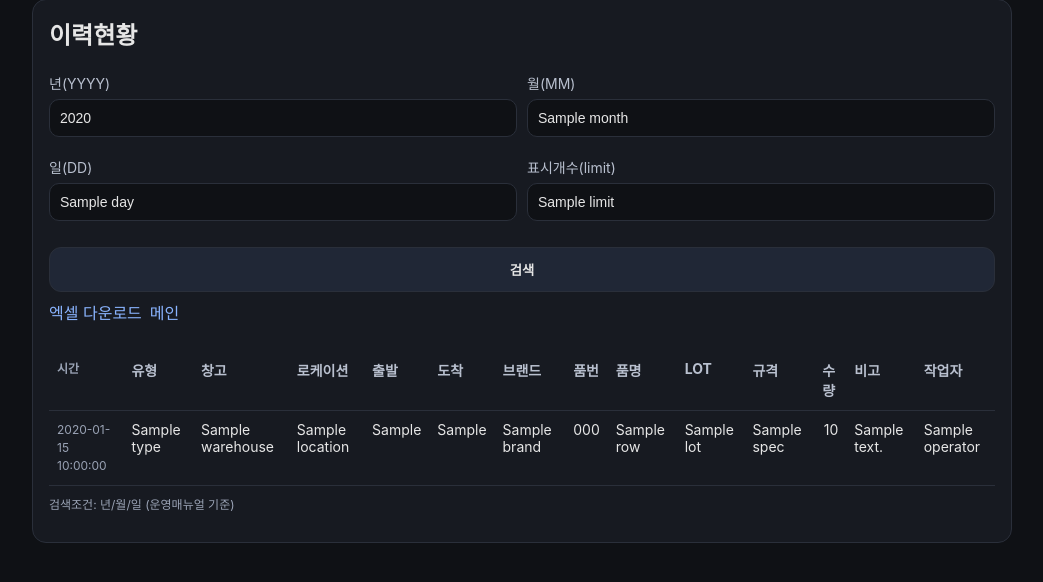
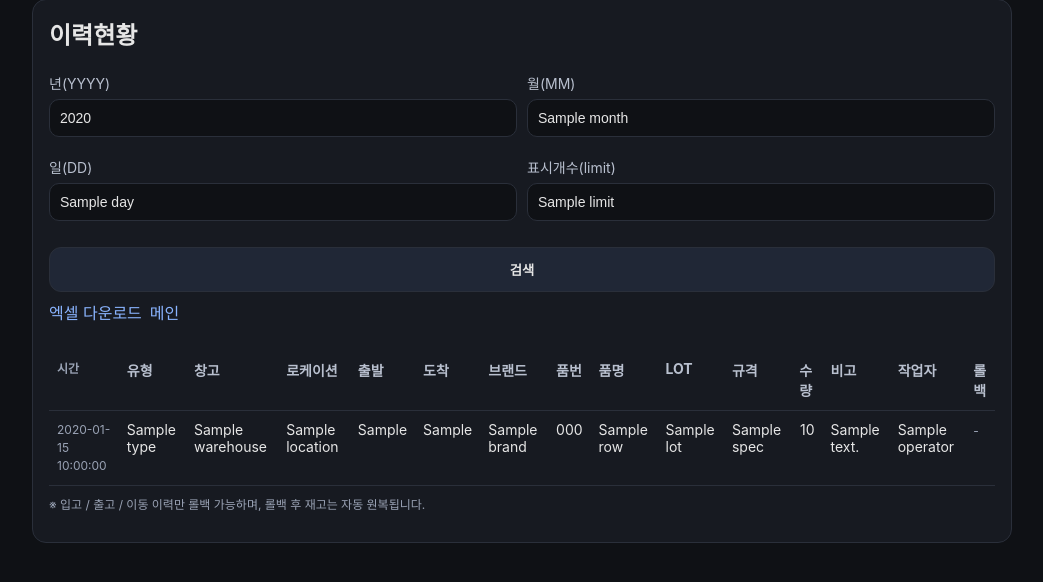
Before and after one commit to dlahtp44-prog/pars-001, a FastAPI app: template app/templates/history.html in a window 1280 px wide. Shown: the part 29-611 px from the top of the page, without its empty margins (118-1161 px from the left). Run offline with FastAPI, Linux system fonts and the light colour scheme; the template is opened without the code that fills it: most values are stand-ins (such as "Sample title", 1, 10 or a date in 2020); parts of the project's set-up code (start-up, migrations or seed data) failed here and were passed over.

Commit message:
Enhance history page with rollback feature
Added rollback functionality and updated UI elements.

```diff
--- a/app/templates/history.html
+++ b/app/templates/history.html
@@ -5,12 +5,34 @@
   <meta name="viewport" content="width=device-width, initial-scale=1"/>
   <link rel="stylesheet" href="/static/app.css"/>
   <title>이력조회</title>
+
+  <style>
+    .rolled {
+      background:#f5f5f5;
+      color:#888;
+    }
+    .btn-danger {
+      background:#c0392b;
+      color:#fff;
+      border:none;
+      padding:4px 8px;
+      cursor:pointer;
+    }
+    .btn-danger:hover {
+      background:#a93226;
+    }
+    .rollback-box input {
+      width:120px;
+      padding:3px;
+    }
+  </style>
 </head>
 <body>
 <div class="container">
   <div class="card">
     <h2>이력현황</h2>
 
+    <!-- 🔍 검색 -->
     <form method="get" action="/page/history">
       <div class="grid2">
         <div>
@@ -43,6 +65,7 @@
       </div>
     </form>
 
+    <!-- 📋 이력 테이블 -->
     <div style="overflow:auto; margin-top:14px;">
       <table>
         <thead>
@@ -61,13 +84,19 @@
             <th>수량</th>
             <th>비고</th>
             <th>작업자</th>
+            <th>롤백</th>
           </tr>
         </thead>
         <tbody>
         {% for r in rows %}
-          <tr>
+          <tr class="{% if r.rolled_back %}rolled{% endif %}">
             <td class="small">{{r.created_at}}</td>
-            <td>{{r.type}}</td>
+            <td>
+              {{r.type}}
+              {% if r.type == "롤백" %}
+                🔁
+              {% endif %}
+            </td>
             <td>{{r.warehouse}}</td>
             <td>{{r.location}}</td>
             <td>{{r.from_location}}</td>
@@ -78,8 +107,31 @@
             <td>{{r.lot}}</td>
             <td>{{r.spec}}</td>
             <td style="text-align:right;">{{r.qty}}</td>
-            <td>{{r.note}}</td>
+            <td>
+              {{r.note}}
+              {% if r.rolled_back %}
+                <div class="small">
+                  ⤷ {{r.rollback_note}}
+                </div>
+              {% endif %}
+            </td>
             <td>{{r.operator}}</td>
+
+            <!-- 🔥 롤백 버튼 -->
+            <td>
+              {% if r.can_rollback %}
+              <form method="post"
+                    action="/api/rollback"
+                    class="rollback-box"
+                    onsubmit="return confirm('이 이력을 롤백하시겠습니까?');">
+                <input type="hidden" name="history_id" value="{{r.id}}">
+                <input type="text" name="note" placeholder="사유">
+                <button class="btn-danger" type="submit">롤백</button>
+              </form>
+              {% else %}
+                <span class="small">-</span>
+              {% endif %}
+            </td>
           </tr>
         {% endfor %}
         </tbody>
@@ -87,7 +139,7 @@
     </div>
 
     <p class="small" style="margin-top:10px;">
-      검색조건: 년/월/일 (운영매뉴얼 기준)
+      ※ 입고 / 출고 / 이동 이력만 롤백 가능하며, 롤백 후 재고는 자동 원복됩니다.
     </p>
   </div>
 </div>
```
